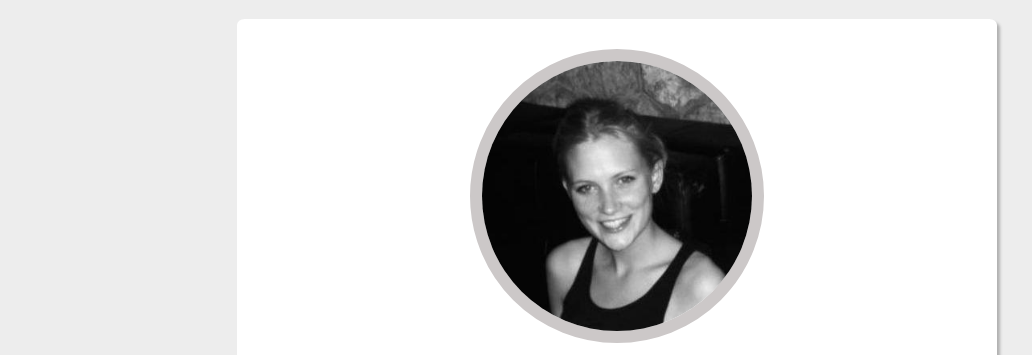
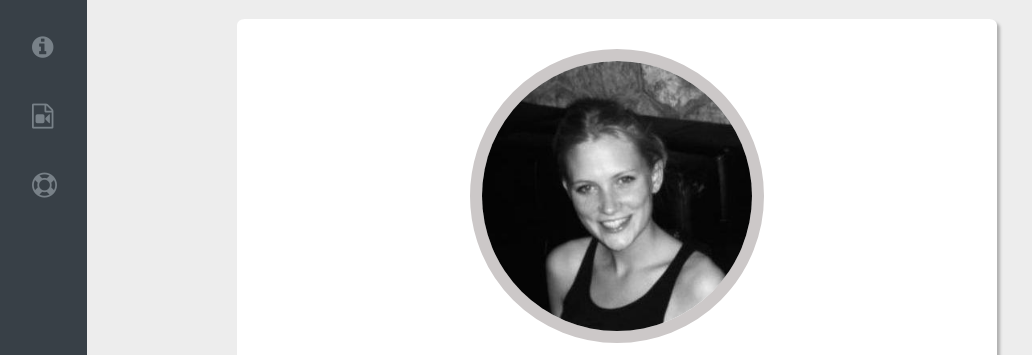
Before and after one commit to Marionchab/profile, a plain HTML site: page index.html in a window 1280 px wide. Shown: the top 355 px of the page, without its empty margins (33-1065 px from the left). Drawn offline with Linux system fonts and the light colour scheme.

Commit message:
add sidebar

```diff
--- a/index.html
+++ b/index.html
@@ -7,7 +7,25 @@
     <link rel="stylesheet" href="https://maxcdn.bootstrapcdn.com/font-awesome/4.7.0/css/font-awesome.min.css">
   </head>
   <body>
-
+    <div id="sidebar">
+      <ul class="list-inline">
+        <li>
+          <a href="#profile-info">
+            <i class="fa fa-info-circle"></i>
+          </a>
+        </li>
+        <li>
+          <a href="#movies">
+            <i class="fa fa-file-video-o"></i>
+          </a>
+        </li>
+        <li>
+          <a href="#about">
+            <i class="fa fa-life-ring"></i>
+          </a>
+        </li>
+      </ul>
+    </div>
     <div class="container">
     <div class="card" id="profile-info">
       <img src="Profil.jpeg" class="img-circle">
@@ -37,7 +55,7 @@
         </li>
     </ul>
     </div>
-    <div class="card">
+    <div class="card" id="movies">
     <h2> BEST MOVIES </h2>
       <table>
         <tbody>
--- a/style.css
+++ b/style.css
@@ -92,7 +92,7 @@ p {
 
 .list-inline > li {
   display: inline-block;
-  padding: 0px 45px;
+  padding: 20px 45px;
   padding-left: 25px;
 }
 
@@ -138,3 +138,19 @@ img {
 #btn-red:hover {
   background: #BC0612;
 }
+
+#sidebar {
+    background-color: #384047;
+    position: fixed;
+    left: 0px;
+    top: 0px;
+    bottom: 0px;
+    width: 120px;
+    text-align: center;
+}
+
+#sidebar a {
+    text-decoration: none;
+    font-size: 25px;
+    color: #788188;
+}
```
